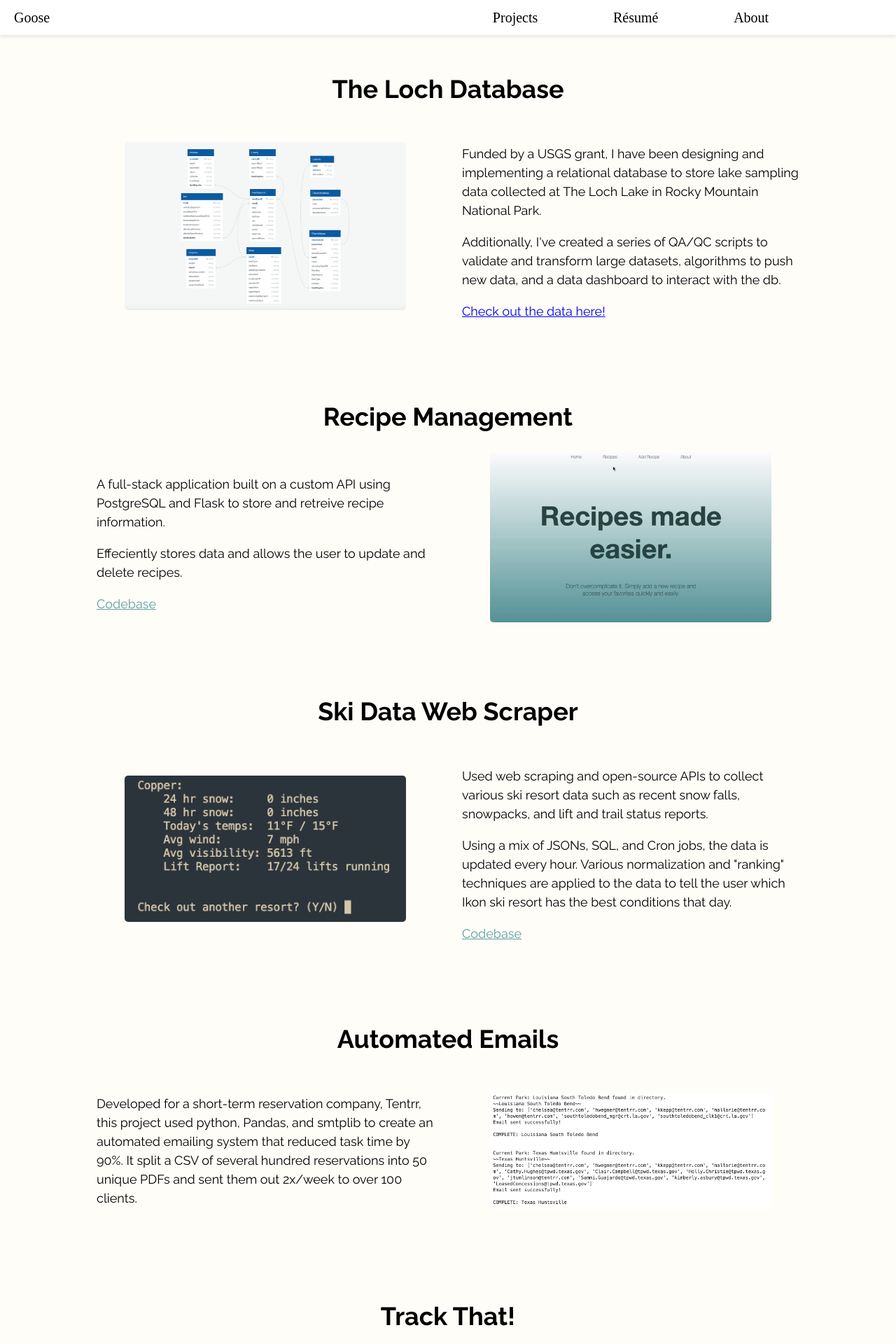
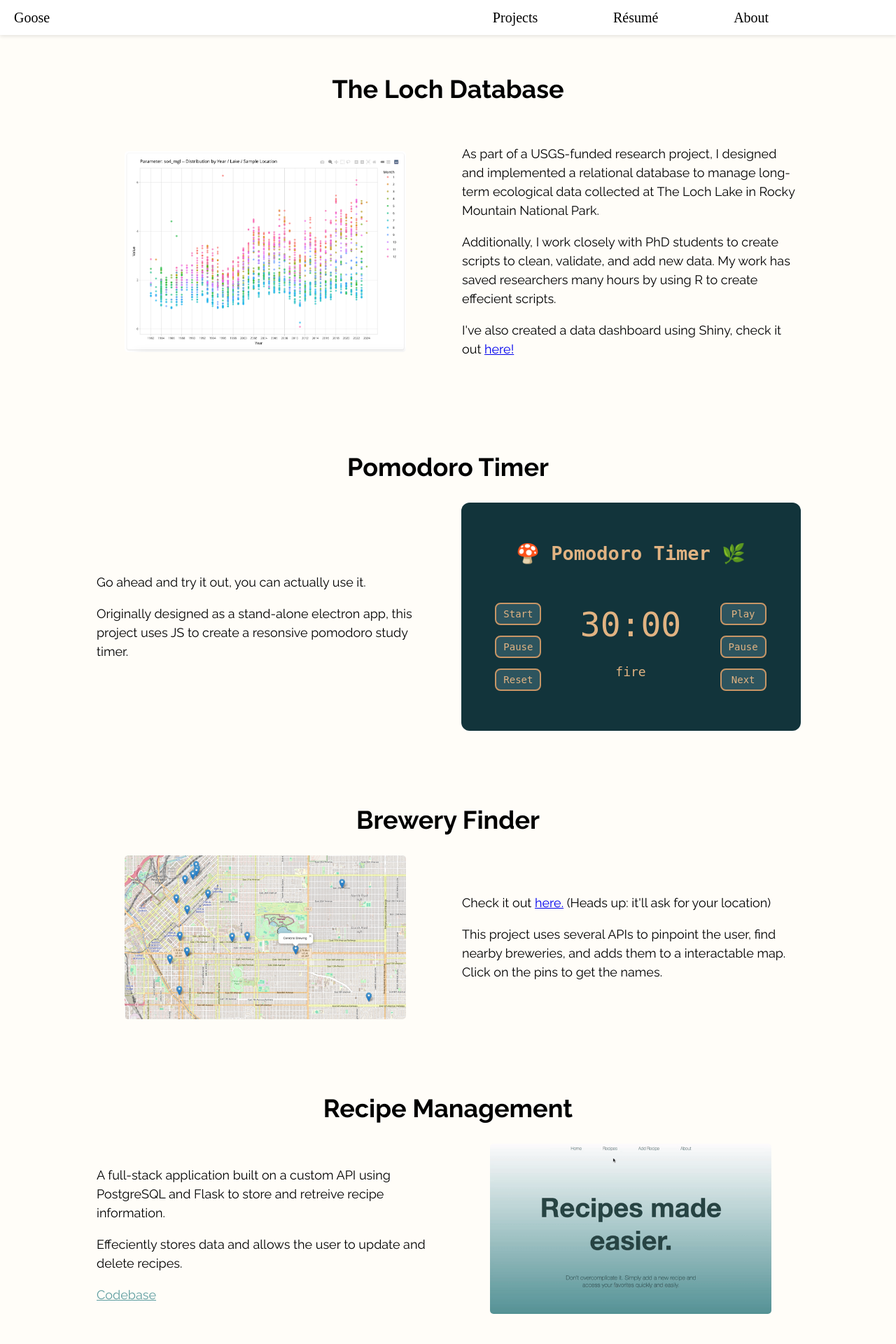
Before and after one commit to AlexanderGoose/portfolio, a Flask app: page /projects in a window 1280 px wide. Shown: the top 1920 px of the page at 70% size. Run offline with Flask 3, Linux system fonts and the light colour scheme; some web fonts are replaced.

Commit message:
major updates to project page, added timer

```diff
--- /dev/null
+++ b/static/audio.js
@@ -0,0 +1,47 @@
+const soundPaths = [
+    '/static/sounds/fireShrunk.mp3',
+    '/static/sounds/rainShrunk.mp3',
+    '/static/sounds/birdsAndRainShrunk.mp3',
+    '/static/sounds/nightShrunk.mp3',
+    '/static/sounds/nycSubwayShrunk.mp3',
+    '/static/sounds/windShrunk.mp3'
+];
+
+const soundNames = ['fire','rain','birds','night','subway','wind'
+]
+
+for (const name in soundNames) {
+  console.log(name);
+}
+
+let soundIndex = 0;
+let audio = new Audio(soundPaths[soundIndex]);
+
+const currentSoundName = document.getElementById('soundName');
+currentSoundName.textContent = soundNames[soundIndex];
+
+document.addEventListener('DOMContentLoaded', () => {
+  const playBtn = document.getElementById('playBtn');
+  const pauseBtn = document.getElementById('pauseBtn');
+  const nextBtn = document.getElementById('nextBtn');
+
+  playBtn.addEventListener('click', () => {
+    audio.loop = true;
+    audio.play();
+  });
+
+  pauseBtn.addEventListener('click', () => {
+    audio.pause();
+  });
+
+  // next pauses the sound, updates the counter, creates a new
+  // audio, then plays it. uses modulo to ensure we stay in range
+  nextBtn.addEventListener('click', () => {
+    audio.pause();
+    soundIndex = (soundIndex + 1) % soundPaths.length;
+    audio = new Audio(soundPaths[soundIndex]);
+    audio.loop = true; // set properties before calling them
+    audio.play();
+    currentSoundName.textContent = soundNames[soundIndex]; // update sound name
+  })
+});
--- /dev/null
+++ b/static/counter.js
@@ -0,0 +1,70 @@
+// TODO: add a pomo tracker, ex: 1/7 in top right corner
+// add a method to add a task during the current pomo
+
+
+// let startingMinutes = document.getElementById("userTimerLen");
+const startingMinutes = 30;
+let time = startingMinutes * 60; // converts into minutes
+let countdownInterval = null;
+
+const countdownEl = document.getElementById("countdown");
+
+// setInterval(updateCountdown, 1000);
+
+document.addEventListener('DOMContentLoaded', () => {
+    const startTimer = document.getElementById('startTimer');
+    const pauseTimer = document.getElementById('pauseTimer');
+    const resetTimer = document.getElementById('resetTimer');
+    // const pauseTimer = document.getElementById('pauseTimer');
+
+    startTimer.addEventListener('click', () => {
+        if (!countdownInterval) {
+            countdownInterval = setInterval(updateCountdown, 1000);
+        }
+    })
+
+    pauseTimer.addEventListener('click', () => {
+        if (countdownInterval) {
+          clearInterval(countdownInterval);
+          countdownInterval = null;
+        }
+      });
+
+    resetTimer.addEventListener('click', () => {
+        clearInterval(countdownInterval);
+        countdownInterval = null;
+        time = startingMinutes * 60;
+        updateCountdown(); // refreshes the display
+    })
+})
+
+function updateCountdown() {
+    let minutes = Math.floor(time / 60);
+    let seconds = time % 60;
+
+    if (time == 300) {
+        let fiveMinuteWarning = new Audio('sounds/fiveMinute.mp3')
+        fiveMinuteWarning.play();
+    }
+
+    if (time <= 0) {
+        clearInterval(countdownInterval); // stop the interval
+        countdownEl.innerHTML = "00:00";
+        if (window.backgroundAudio) {
+          window.backgroundAudio.pause();
+          window.backgroundAudio.currentTime = 0;
+        }
+        // play ending beep
+        let endAudio = new Audio('sounds/endBeep.mp3')
+        endAudio.play();
+
+        return; // stop the function
+      }
+
+    if (seconds < 10) {
+        seconds = "0" + seconds;
+    }
+
+    countdownEl.innerHTML = `${minutes}:${seconds}`;
+    time--;
+}
--- a/static/css/main.css
+++ b/static/css/main.css
@@ -212,6 +212,58 @@ img {
   opacity: 1; }
 
 /* ------------------------- END projects */
+.pomo {
+  background-color: #12343b;
+  color: #e1b382;
+  font-family: 'Minecraft', monospace;
+  image-rendering: pixelated;
+  padding: 30px;
+  border-radius: 12px;
+  max-width: 425px;
+  margin: 0 auto; }
+
+.pomo .containerMain {
+  display: flex;
+  justify-content: space-around;
+  align-items: center;
+  flex-direction: row;
+  vertical-align: middle;
+  height: 180px;
+  max-height: 100%; }
+
+.pomo .timerButtons,
+.pomo .soundButtons {
+  display: flex;
+  flex-direction: column;
+  gap: 15px; }
+
+.pomo #soundName {
+  text-align: center; }
+
+.pomo #countdown {
+  font-size: 48px;
+  text-align: center;
+  padding: 0;
+  margin: 0;
+  width: 180px; }
+
+.pomo button {
+  background-color: #2d545e;
+  color: #e1b382;
+  border: 2px solid #c89666;
+  border-radius: 8px;
+  padding: 6px 10px;
+  font-family: 'Minecraft', monospace;
+  font-size: 14px; }
+
+.pomo button:hover {
+  transform: scale(1.05);
+  background-color: #c89666;
+  color: #12343b; }
+
+.pomo button:active {
+  transform: scale(0.95); }
+
 /* ------------------------- projects mobile */
 @media only screen and (max-width: 800px) {
   .project-container-main {
@@ -252,7 +304,19 @@ img {
     width: 90%;
     /* Slightly reduce width on mobile for padding */
     margin: auto;
-    /* Center the carousel */ } }
+    /* Center the carousel */ }
+  .pomo #countdown {
+    font-size: 30px;
+    text-align: center;
+    padding: 0;
+    margin: 0;
+    width: 180px; }
+  .pomo button {
+    font-size: 10px; }
+  .pomo .containerMain {
+    height: 100px; }
+  .pomo h2 {
+    font-size: 18px; } }
 
 /* ------------------------- END projects mobile */
 /* ------------------------- resume */
--- a/static/styles/project.scss
+++ b/static/styles/project.scss
@@ -93,6 +93,66 @@ img {
 /* ------------------------- END projects */
 
 
+.pomo {
+    background-color: #12343b;
+    color: #e1b382;
+    font-family: 'Minecraft', monospace;
+    image-rendering: pixelated;
+    padding: 30px;
+    border-radius: 12px;
+    max-width: 425px;
+    margin: 0 auto;
+}
+
+.pomo .containerMain {
+    display: flex;
+    justify-content: space-around;
+    align-items: center;
+    flex-direction: row;
+    vertical-align: middle;
+    height: 180px;
+    max-height: 100%;
+}
+
+.pomo .timerButtons,
+.pomo .soundButtons {
+    display: flex;
+    flex-direction: column;
+    gap: 15px;
+}
+
+.pomo #soundName {
+    text-align: center;
+}
+
+.pomo #countdown {
+    font-size: 48px;
+    text-align: center;
+    padding: 0;
+    margin: 0;
+    width: 180px;
+}
+
+.pomo button {
+    background-color: #2d545e;
+    color: #e1b382;
+    border: 2px solid #c89666;
+    border-radius: 8px;
+    padding: 6px 10px;
+    font-family: 'Minecraft', monospace;
+    font-size: 14px;
+}
+
+.pomo button:hover {
+    transform: scale(1.05);
+    background-color: #c89666;
+    color: #12343b;
+}
+
+.pomo button:active {
+    transform: scale(0.95);
+}
+
 
 /* ------------------------- projects mobile */
 @media only screen and (max-width: 800px) {
@@ -158,5 +218,26 @@ img {
         width: 90%;    /* Slightly reduce width on mobile for padding */
         margin: auto;  /* Center the carousel */
     }
+
+    .pomo #countdown {
+        font-size: 30px;
+        text-align: center;
+        padding: 0;
+        margin: 0;
+        width: 180px;
+    }
+
+    .pomo button {
+        font-size: 10px;
+    }
+
+    .pomo .containerMain {
+        height: 100px;
+    }
+
+    .pomo h2 {
+        font-size: 18px;
+    }
+
 }
 /* ------------------------- END projects mobile */
--- a/templates/projects.html
+++ b/templates/projects.html
@@ -4,25 +4,82 @@
 
 <div class="project-container-main">
 
-    <!-- PROJECT 1 - DB -->
+        <!-- PROJECT 1 - DB -->
     <div>
         <h1 class="proj-title">The Loch Database</h1>
 
         <div class="proj-column-container research">
             <div class="proj-col">
-                <!-- <img class="proj-img animate" src="/static/images/loch.png" alt="data testing img"> -->
-                <img class="proj-img animate" src="/static/images/loch_db.png" alt="data testing img">
+                <img class="proj-img animate" src="/static/images/shiny.png" alt="data testing img">
             </div>
 
             <div class="proj-col">
                 <div class="project-page-text">
-                    <p>Funded by a USGS grant, I have been designing and implementing a relational database to store lake sampling data collected at The Loch Lake in Rocky Mountain National Park.</p>
-                    <p>Additionally, I've created a series of QA/QC scripts to validate and transform large datasets, algorithms to push new data, and a data dashboard to interact with the db.</p>
-                    <a href="https://lochvale.shinyapps.io/shiny/" target="_blank">Check out the data here!</a>
+                    <p>As part of a USGS-funded research project, I designed and implemented a relational database to manage long-term ecological data collected at The Loch Lake in Rocky Mountain National Park.</p>
+                    <p>Additionally, I work closely with PhD students to create scripts to clean, validate, and add new data. My work has saved researchers many hours by using R to create effecient scripts.</p>
+                    <p>I've also created a data dashboard using Shiny, check it out <a href="https://lochvale.shinyapps.io/shiny/" target="_blank">here!</a></p>
                 </div>
             </div>
         </div>
     </div>
+
+    <div>
+        <h1 class="proj-title">Pomodoro Timer</h1>
+
+        <div class="proj-column-container research">
+            <div class="proj-col">
+                <div class="project-page-text">
+                    <p>Go ahead and try it out, you can actually use it.</p>
+                    <p>Originally designed as a stand-alone electron app, this project uses JS to create a resonsive pomodoro study timer.</p>
+                </div>
+            </div>
+
+            <div class="proj-col">
+                <div class="pomo">
+                    <h2 style="text-align: center;">🍄 Pomodoro Timer 🌿</h2>
+                    <div class="containerMain">
+
+
+                        <div class="timerButtons">
+                            <button id="startTimer">Start</button>
+                            <button id="pauseTimer">Pause</button>
+                            <button id="resetTimer">Reset</button>
+                        </div>
+
+                        <div class="middleSection">
+                            <p id="countdown">30:00</p>
+                            <p id="soundName"></p>
+                        </div>
+
+                        <div class="soundButtons">
+                            <button id="playBtn">Play</button>
+                            <button id="pauseBtn">Pause</button>
+                            <button id="nextBtn">Next</button>
+                        </div>
+                    </div>
+                </div>
+            </div>
+        </div>
+    </div>
+
+    <div>
+        <h1 class="proj-title">Brewery Finder</h1>
+
+        <div class="proj-column-container research">
+            <div class="proj-col">
+                <img class="proj-img animate" src="/static/images/breweries.png" alt="data testing img">
+            </div>
+
+            <div class="proj-col">
+                <div class="project-page-text">
+                    <p>Check it out <a href="{{ url_for('brewery') }}">here.</a> (Heads up: it'll ask for your location)</p>
+                    <p>This project uses several APIs to pinpoint the user, find nearby breweries, and adds them to a interactable map. Click on the pins to get the names.</p>
+                </div>
+            </div>
+        </div>
+    </div>
+
+
 
     <!-- PROJECT 2 - RECIPE -->
     <div>
@@ -151,4 +208,6 @@
 
 </div>
 
+    <script src="{{ url_for('static', filename='counter.js') }}"></script>
+    <script src="{{ url_for('static', filename='audio.js') }}"></script>
 {% endblock %}
```
Also changed, not shown: static/style.css (+58 -0 lines), static/images/breweries.png (added), static/images/shiny.png (added), 9 other files.
